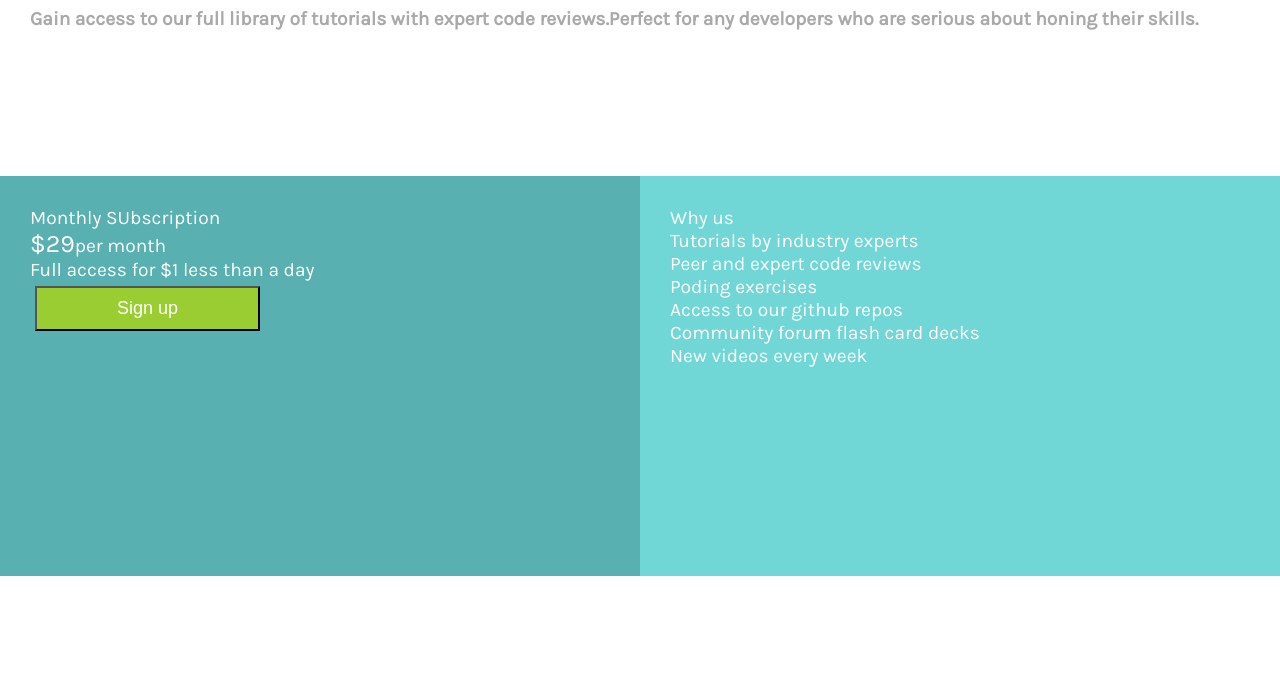
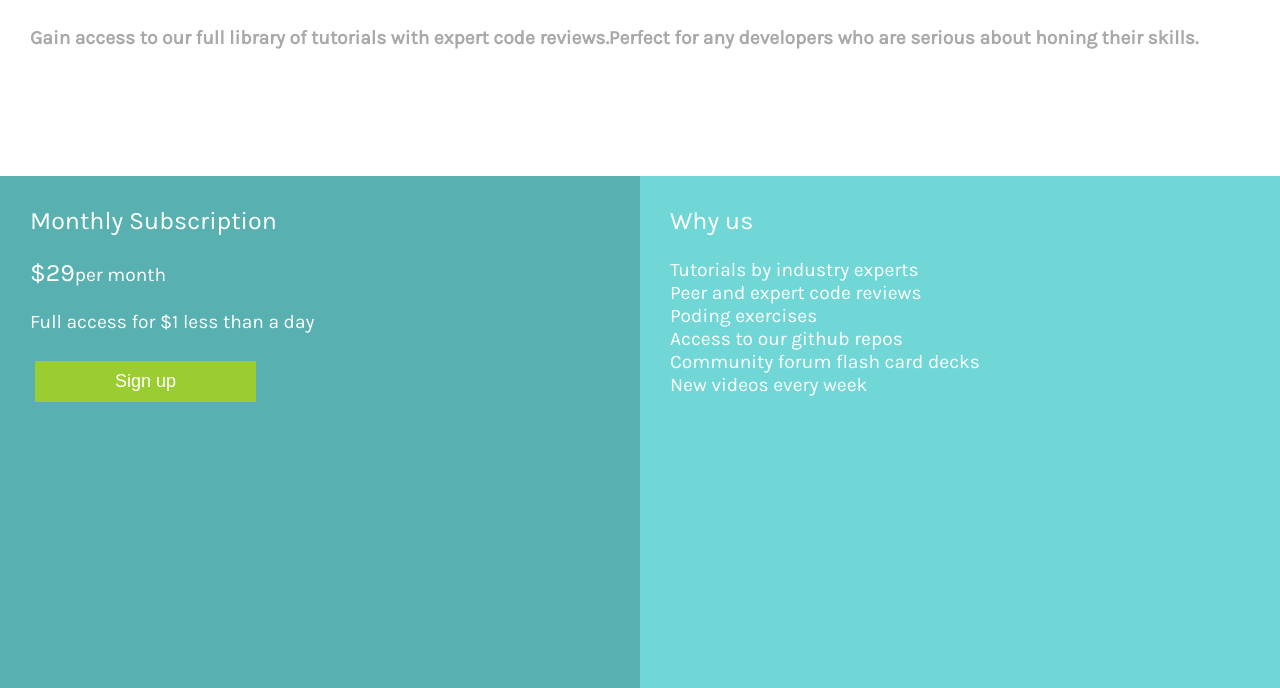
Before and after one commit to yasminfathimaa9/JOC-asnmnt, a plain HTML site: page index.html in a window 1280 px wide. Shown: the part 112-800 px from the top of the page. Drawn offline with Linux system fonts and the light colour scheme.

Commit message:
fntchnge

```diff
--- a/index.html
+++ b/index.html
@@ -15,7 +15,7 @@
         <h1>Join Our Community</h1>
         <p class="green">
             30,day hassle free,money back guaranatee
-        </p>
+        </p><br/>
         <P class="grey">Gain access to our full library of tutorials
             with expert code reviews.Perfect for any
             developers who are serious about honing their skills.
@@ -24,9 +24,9 @@
 
 
     <section class="MS">
-        <p>Monthly SUbscription</p>
-        <p><span>$29</span>per month</p>
-        <p>Full access for $1 less than a day</p>
+        <p class="bold">Monthly Subscription</p><br/>
+        <p><span>$29</span>per month</p><br/>
+        <p>Full access for $1 less than a day</p><br/>
         <button>Sign up</button>
 
     </section>
@@ -34,14 +34,14 @@
 
     <section class="WU">
 
-        <p>Why us</p>
+        <p class="bold">Why us</p><br/>
         <P>
-            Tutorials by industry experts<br/>
-            Peer and expert code reviews<br/>
-            Poding exercises<br/>
-            Access to our github repos<br/>
-            Community forum flash card decks<br/>
-            New videos every week
+            Tutorials by industry experts<br/></P>
+           <p> Peer and expert code reviews<br/></p>
+           <p> Poding exercises<br/></p>
+           <p> Access to our github repos<br/></p>
+           <p>  Community forum flash card decks<br/></p>
+           <p> New videos every week</p>
         </P>
     </section>
 
--- a/style.css
+++ b/style.css
@@ -19,6 +19,7 @@ section
     background-color: rgb(88,176,176);
     float: left;
     width:50%;
+    height:60vh;
     color:white;
     font-size: 18px;
 
@@ -43,7 +44,7 @@ h1
 }
 .green
 {
-    margin-top:20px;
+    margin-top:25px;
    font-size: 20px;
    color:rgb(47, 153, 47);
    font-weight: bolder;
@@ -67,6 +68,7 @@ button
     padding-bottom:10px;
     color:white;
     font-size: 20px;
+    border: none;
 }
 
 @media screen and (min-width:320px)
@@ -85,9 +87,10 @@ button
     }
     .MS
     {
-        height:30vh;
+        height:40vh;
         width:100%;
-        font-size: 0.8rem;
+        font-size: 1rem;
+
     }
     .WU
     {
@@ -139,6 +142,7 @@ button
     padding-bottom:10px;
     color:white;
     font-size: 8px;
+    border: none;
   }
 }
 @media screen and (min-width:1024px)
@@ -156,7 +160,7 @@ button
     }
     .MS
     {
-        height:50vh;
+        height:100vh;
         width:50%;
         font-size: 1.2rem;
         float:left;
@@ -170,12 +174,18 @@ button
         padding-bottom:10px;
         color:white;
         font-size: 18px;
+        border: none;
       }
     .WU
     {
-        height:50vh;
+        height:100vh;
         width:50%;
         font-size: 1.2rem;
         float:right;
     }
+    .bold
+    {
+        font-size: 25px;
+    }
+
 }
```
